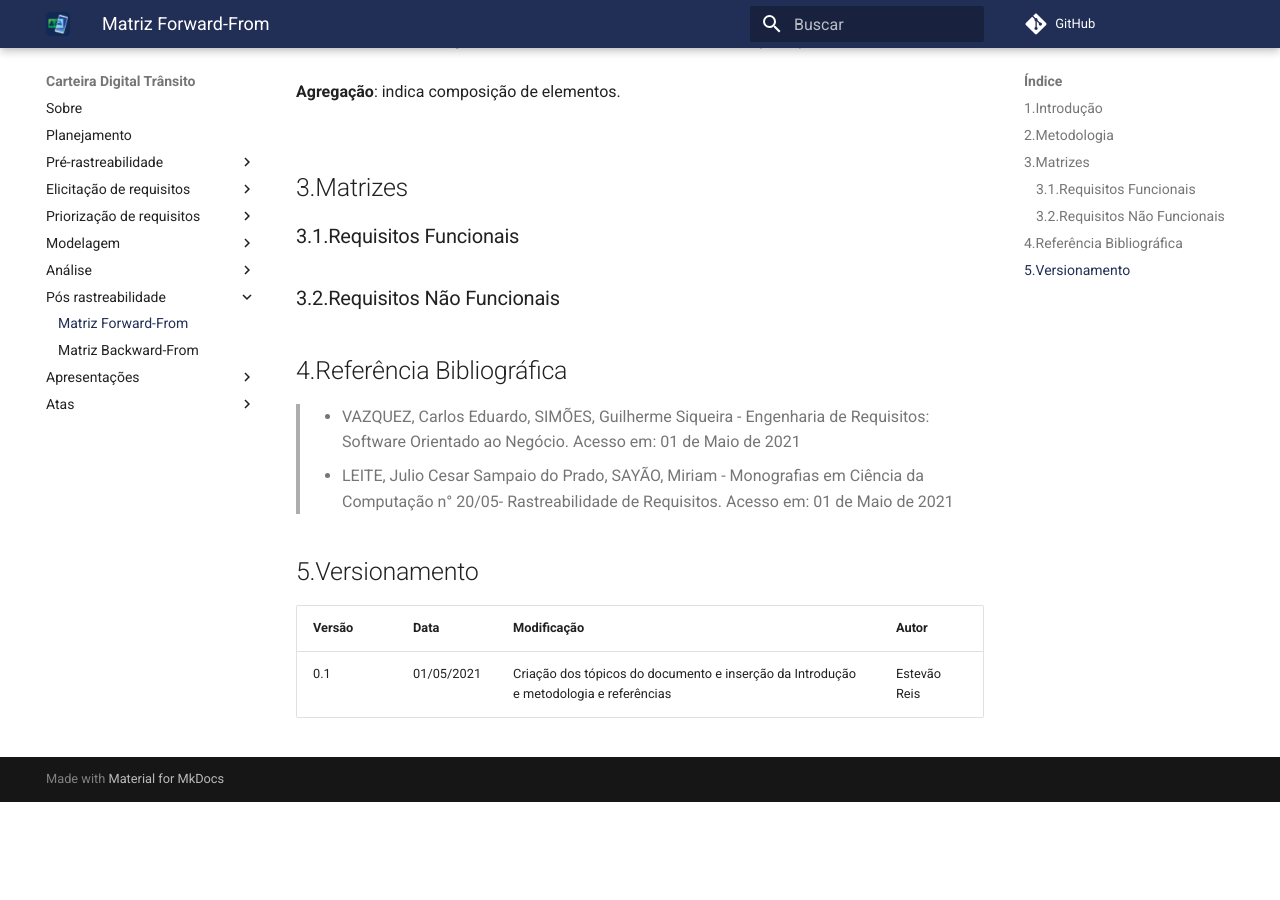
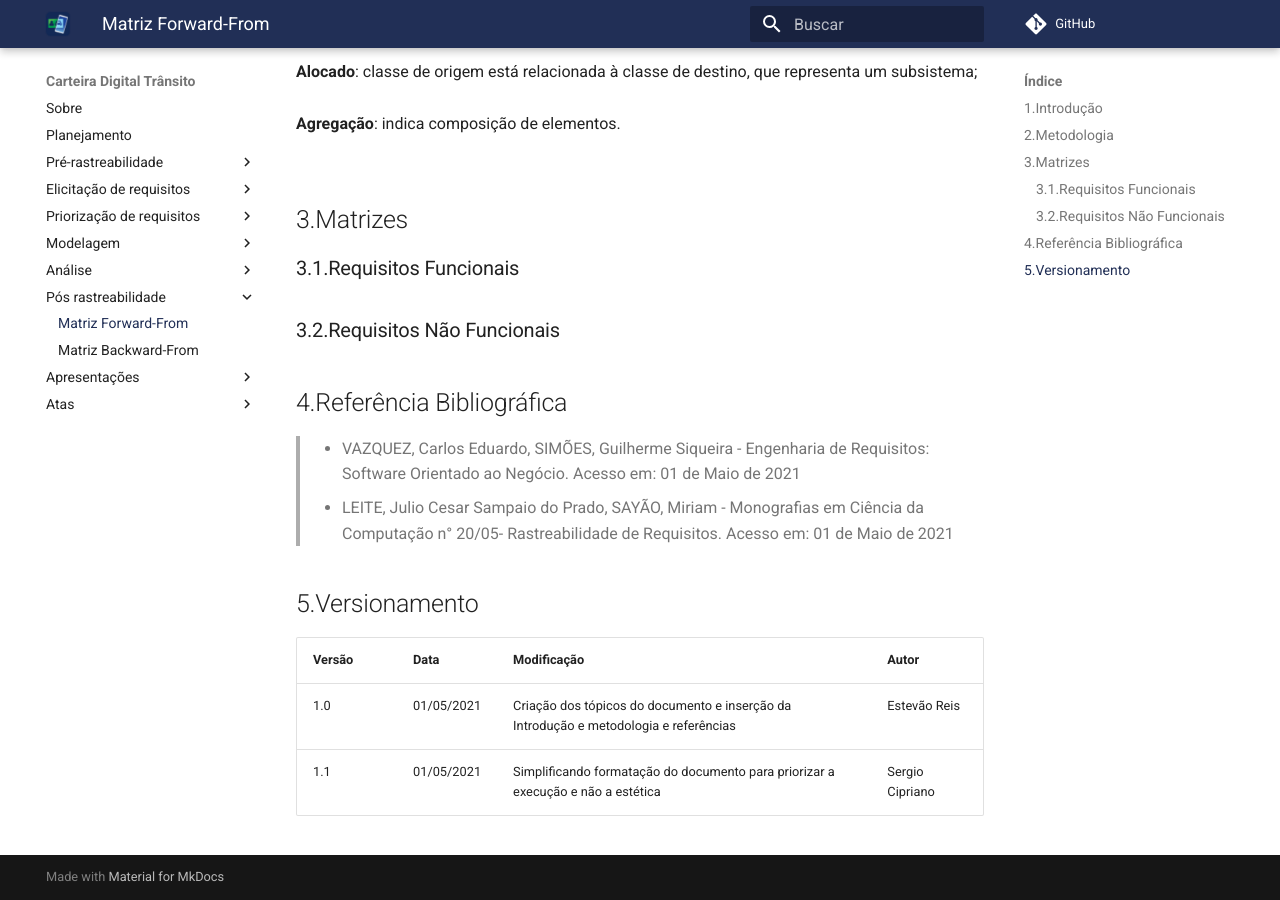
Before and after one commit to sergiosacj/2020.2-CarteiraDigitalTransito, an MkDocs documentation site: the page built from docs/pos_rastreabilidade/foward_from.md, in a window 1280 px wide and 900 px high, scrolled down 1078 px. Built offline with MkDocs 1.6.1 and Material for MkDocs 9.7.7, drawn with Linux system fonts in a browser that asks for light colours; comment, search, counter and statistics services are not loaded; before the commit the page ends 1880 px from its top, so only the background shows below that.

Commit message:
(#94) Simplificando formatação do documento

```diff
--- a/docs/pos_rastreabilidade/foward_from.md
+++ b/docs/pos_rastreabilidade/foward_from.md
@@ -1,15 +1,20 @@
 # Matriz Foward-From
+
 ## 1.Introdução
+
 &emsp;&emsp;A pós-rastreabilidae está concentrada no ciclo de vida dos requisitos depois de sua especificação de requisitos. Permite identificar quais componentes do software implementam um determinado requisito. Também possibilita saber quais requisitos estão associados a um componente do software. A rastreabilidade **forward-from** liga requisitos a artefatos de desenho e implementação.
 
 ## 2.Metodologia
+
 &emsp;&emsp;Para criar a matriz foward-from, foi utilizada, para especificar os elos de rastreabilidade, o meta-modelo de Toranzo que classifica as informações a serem rastreadas em quatro níveis:</br></br>
+
 **Ambiental**: congrega informações oriundas do contexto ambiental onde a organização está inserida e que podem afetar o sistema sendo desenvolvido;</br></br>
 **Organizacional**: reúne informações relacionadas à organização (missão, objetivos, metas e padrões) e que podem impactar os requisitos do sistema;</br></br>
 **Gerencial**: grega informações que permitem associar tarefas a requisitos, e que podem auxiliar a gerência do projeto;</br></br>
 **Desenvolvimento**: abarca informações relacionadas aos diversos artefatos gerados no processo de desenvolvimento.</br>
 
 &emsp;&emsp;Neste meta-modelo, o suporte à rastreabilidade identifica os seguintes tipos de elos:</br></br>
+
 **Satisfação**: indica que a classe de origem tem dependência de satisfação com classe de destino;</br></br>
 **Recurso**: indica que a classe de origem tem dependência de recurso com classe de destino;</br></br>
 **Responsabilidade**: registra a participação, responsabilidade e ação de pessoas sobre artefatos;</br></br>
@@ -22,11 +27,15 @@
 ### 3.1.Requisitos Funcionais
 
 ### 3.2.Requisitos Não Funcionais
+
 ## 4.Referência Bibliográfica
+
 > - VAZQUEZ, Carlos Eduardo, SIMÕES, Guilherme Siqueira - Engenharia de Requisitos: Software Orientado ao Negócio. Acesso em: 01 de Maio de 2021
 > - LEITE, Julio Cesar Sampaio do Prado, SAYÃO, Miriam - Monografias em Ciência da Computação n° 20/05- Rastreabilidade de Requisitos. Acesso em: 01 de Maio de 2021
+
 ## 5.Versionamento
 
-| Versão | Data       | Modificação                                                                               |       Autor      |
-| ------ | ---------- | ----------------------------------------------------------------------------------------- | ---------------- |
-|  0.1   | 01/05/2021 | Criação dos tópicos do documento e inserção da Introdução  e metodologia e referências    |  Estevão Reis    |
+| Versão | Data | Modificação | Autor |
+| - | - | - | - |
+| 1.0 | 01/05/2021 | Criação dos tópicos do documento e inserção da Introdução  e metodologia e referências | Estevão Reis |
+| 1.1 | 01/05/2021 | Simplificando formatação do documento para priorizar a execução e não a estética | Sergio Cipriano |
```
